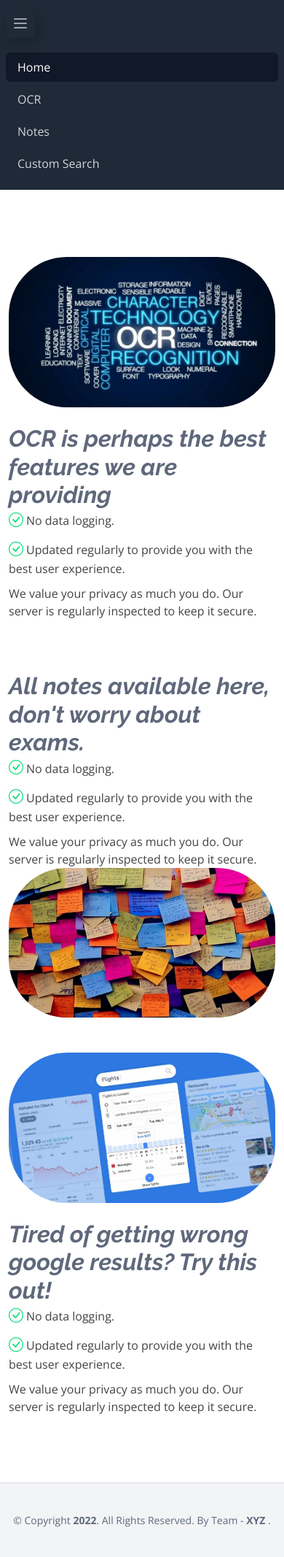
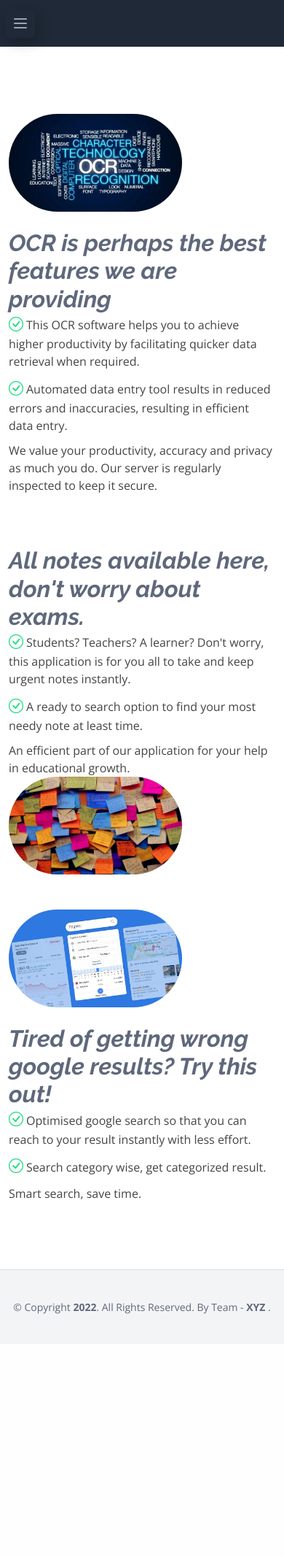
Before and after one commit to soham4abc/HackIndia-XYZ, a PHP site: page / in a window 390 px wide. Shown: the whole page at 73% size. After the commit the page ends 1800 px from the top, so only its background shows below. Run offline with PHP 8.4, Linux system fonts and the light colour scheme; some libraries are stand-ins or nearby versions.

Commit message:
Home page done || Menu button fixed

```diff
--- a/Frontend/assets/css/style.css
+++ b/Frontend/assets/css/style.css
@@ -321,6 +321,8 @@ h1, h2, h3, h4, h5, h6 {
 .img-fluid{
   border-radius: 5rem;
   height: 274.93;
+  max-width: 65%;
+  margin-right: 20%;
 }
 .uploadform{
   margin-left: 5rem;
--- a/Frontend/assets/js/custom.js
+++ b/Frontend/assets/js/custom.js
@@ -113,3 +113,12 @@ function download(url, filename) {
 
     $("#btnSubmit").attr("enabled", true);
     }
+
+function DisplayMobile() {
+    var x = document.getElementById("mobile-menu");
+    if (x.style.display === "block") {
+        x.style.display = "none";
+    } else {
+        x.style.display = "block";
+    }
+    }
--- a/Frontend/index.php
+++ b/Frontend/index.php
@@ -5,8 +5,8 @@
   <meta charset="utf-8">
   <meta content="width=device-width, initial-scale=1.0" name="viewport">
 
-  <title>jpg to txt</title>
-  <meta content="" name="description">
+  <title>Study Helper</title>
+  <meta content="An application with multiple features | Optical Character Recognition | Notes | Customized search" name="description">
   <meta content="" name="keywords">
 
   <link href="" rel="icon">
@@ -54,7 +54,7 @@
     <div class="relative flex items-center justify-between h-16">
       <div class="absolute inset-y-0 left-0 flex items-center sm:hidden">
         <!-- Mobile menu button-->
-        <button type="button" class="inline-flex items-center justify-center p-2 rounded-md text-gray-400 hover:text-white hover:bg-gray-700 focus:outline-none focus:ring-2 focus:ring-inset focus:ring-white" aria-controls="mobile-menu" aria-expanded="false">
+        <button type="button" class="inline-flex items-center justify-center p-2 rounded-md text-gray-400 hover:text-white hover:bg-gray-700 focus:outline-none focus:ring-2 focus:ring-inset focus:ring-white" aria-controls="mobile-menu" aria-expanded="false" onclick="DisplayMobile()">
           <span class="sr-only">Open main menu</span>
           <!--
             Icon when menu is closed.
@@ -99,7 +99,7 @@
   </div>
 
   <!-- Mobile menu, show/hide based on menu state. -->
-  <div class="sm:hidden" id="mobile-menu">
+  <div class="hidden" id="mobile-menu">
     <div class="px-2 pt-2 pb-3 space-y-1">
       <!-- Current: "bg-gray-900 text-white", Default: "text-gray-300 hover:bg-gray-700 hover:text-white" -->
       <a href="./index.php" class="bg-gray-900 text-white block px-3 py-2 rounded-md text-base font-medium" aria-current="page">Home</a>
@@ -130,11 +130,11 @@
           <div class="col-lg-6 pt-4 pt-lg-0 content">
             <h3><p class="fst-italic">OCR is perhaps the best features we are providing</p></h3>
             <ul>
-              <li><i class="bi bi-check-circle"></i>No data logging. </li>
-              <li><i class="bi bi-check-circle"></i>Updated regularly to provide you with the best user experience. </li>
+              <li><i class="bi bi-check-circle"></i>This OCR software helps you to achieve higher productivity by facilitating quicker data retrieval when required. </li>
+              <li><i class="bi bi-check-circle"></i>Automated data entry tool results in reduced errors and inaccuracies, resulting in efficient data entry. </li>
             </ul>
             <p>
-              We value your privacy as much you do. Our server is regularly inspected to keep it secure.
+              We value your productivity, accuracy and privacy as much you do. Our server is regularly inspected to keep it secure.
             </p>
           </div>
         </div>
@@ -143,11 +143,11 @@
           <div class="col-lg-6 pt-4 pt-lg-0 content">
             <h3><p class="fst-italic">All notes available here, don't worry about exams.</p></h3>
             <ul>
-              <li><i class="bi bi-check-circle"></i>No data logging. </li>
-              <li><i class="bi bi-check-circle"></i>Updated regularly to provide you with the best user experience. </li>
+              <li><i class="bi bi-check-circle"></i>Students? Teachers? A learner? Don't worry, this application is for you all to take and keep urgent notes instantly. </li>
+              <li><i class="bi bi-check-circle"></i>A ready to search option to find your most needy note at least time.</li>
             </ul>
             <p>
-              We value your privacy as much you do. Our server is regularly inspected to keep it secure.
+              An efficient part of our application for your help in educational growth.
             </p>
           </div>
           <div class="col-lg-6">
@@ -161,11 +161,11 @@
           <div class="col-lg-6 pt-4 pt-lg-0 content">
             <h3><p class="fst-italic">Tired of getting wrong google results? Try this out!</p></h3>
             <ul>
-              <li><i class="bi bi-check-circle"></i>No data logging. </li>
-              <li><i class="bi bi-check-circle"></i>Updated regularly to provide you with the best user experience. </li>
+              <li><i class="bi bi-check-circle"></i>Optimised google search so that you can reach to your result instantly with less effort. </li>
+              <li><i class="bi bi-check-circle"></i>Search category wise, get categorized result. </li>
             </ul>
             <p>
-              We value your privacy as much you do. Our server is regularly inspected to keep it secure.
+              Smart search, save time.
             </p>
           </div>
         </div>
```
Also changed, not shown: Frontend/custom-search.php (+4 -4 lines), Frontend/ocr.php (+8 -8 lines).
